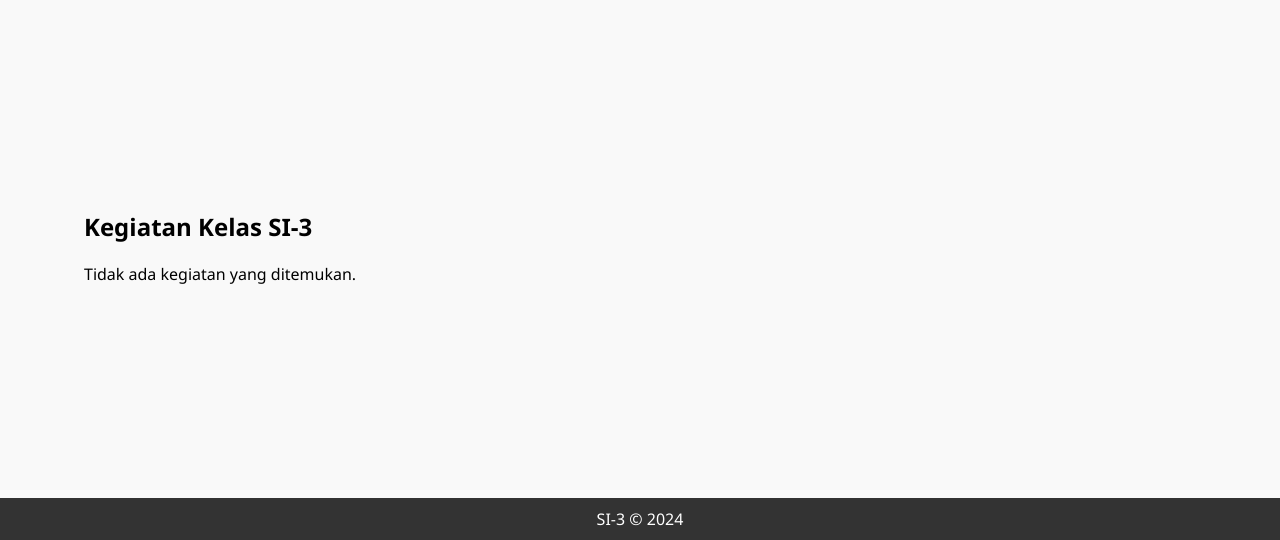
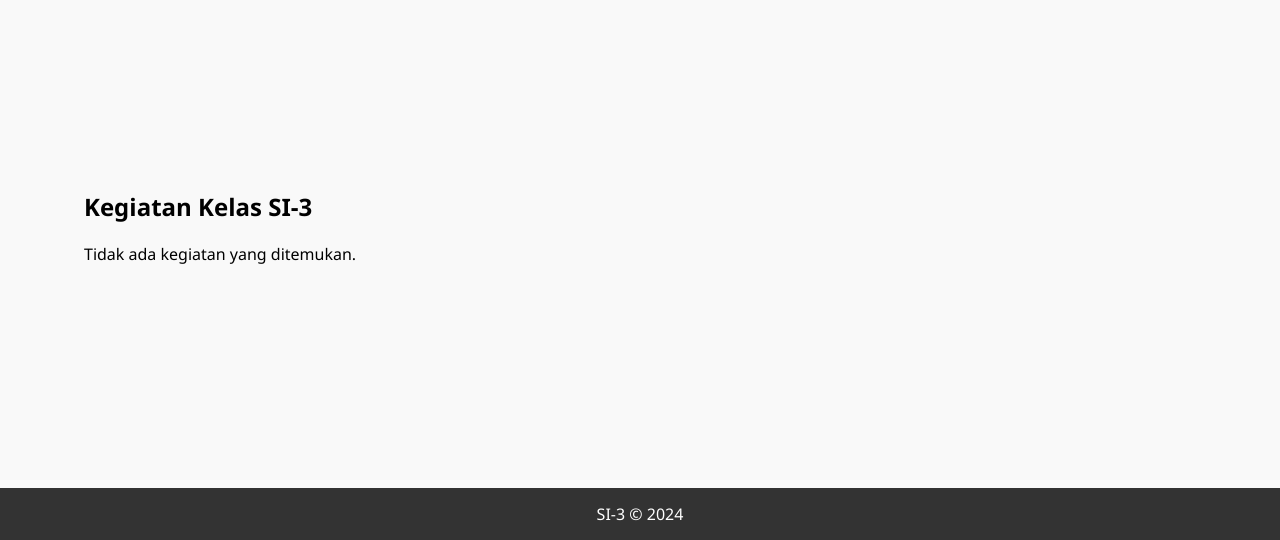
Before and after one commit to handikatriarlan/cerita-si3, a PHP site: page /index.php in a window 1280 px wide. Shown: the part 260-800 px from the top of the page. Run offline with PHP 8.4, Linux system fonts and the light colour scheme; the visitor is signed in with stand-in values (Sample User, id 1); data that the repository does not hold is empty.

Commit message:
fix footer styling

```diff
--- a/assets/css/style.css
+++ b/assets/css/style.css
@@ -364,8 +364,9 @@ td img {
 }
 
 footer {
+    margin-top: 30px;
     background-color: #333;
     color: #fff;
     text-align: center;
-    padding: 10px 0;
+    padding: 15px 0;
 }
```
